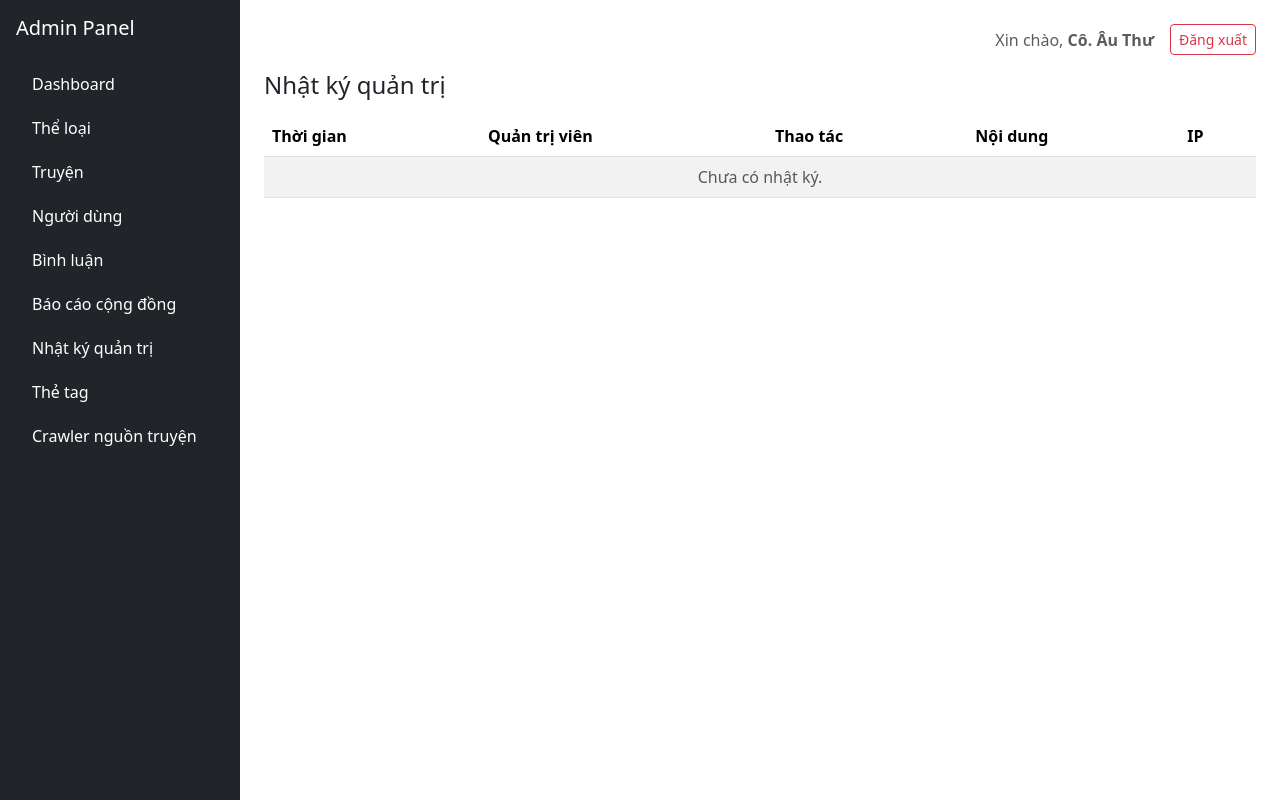
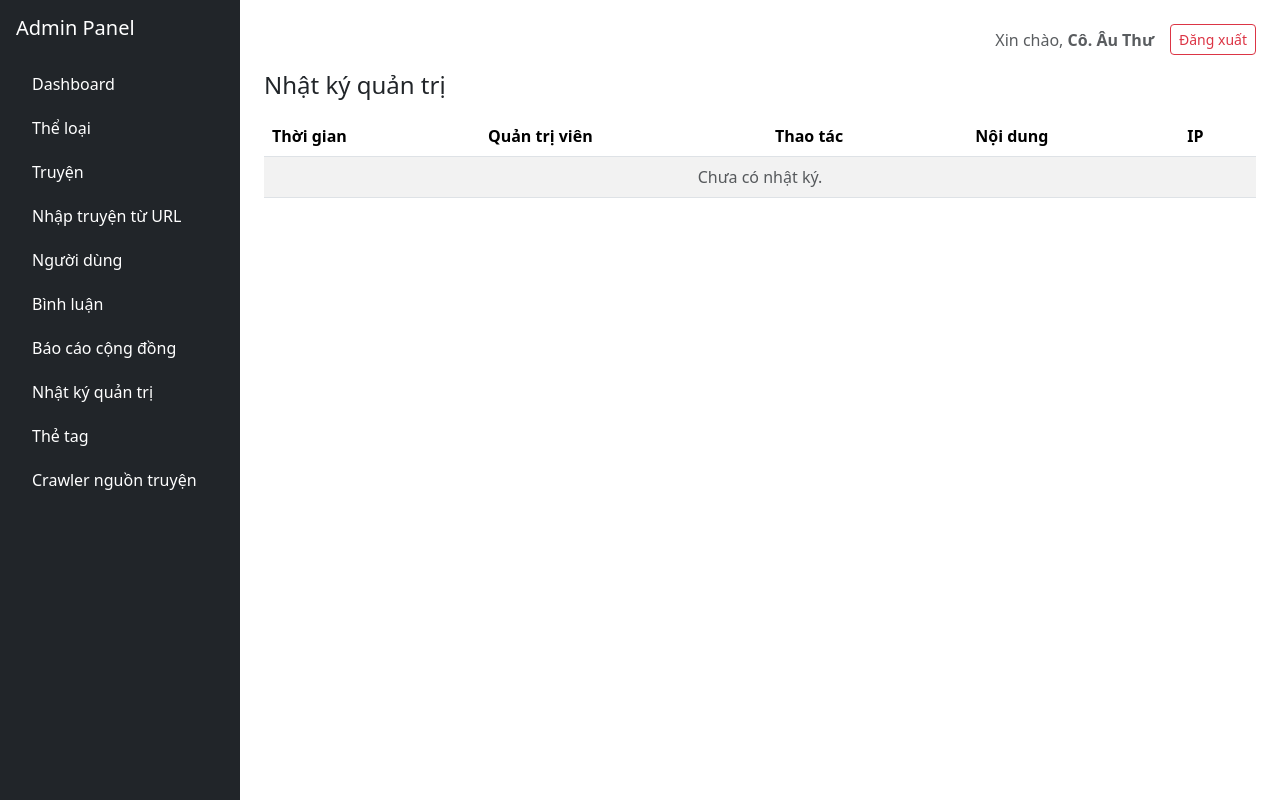
Before and after one commit to Nqn7749/WebTruyenChu, a Laravel app: page /admin/activity-logs in a window 1280 px wide. Run offline with Laravel 12, Linux system fonts and the light colour scheme; a user stored in the database is signed in; data comes from the database, SQL or seed files in the repository; data that the repository does not hold is empty.

Commit message:
Wire URL story import into admin

```diff
--- a/resources/views/layouts/admin.blade.php
+++ b/resources/views/layouts/admin.blade.php
@@ -14,6 +14,7 @@
             <li><a href="{{ route('admin.dashboard') }}" class="nav-link text-white">Dashboard</a></li>
             <li><a href="{{ route('admin.categories.index') }}" class="nav-link text-white">Thể loại</a></li>
             <li><a href="{{ route('admin.stories.index') }}" class="nav-link text-white">Truyện</a></li>
+            <li><a href="{{ route('admin.story-import.index') }}" class="nav-link text-white">Nhập truyện từ URL</a></li>
             <li><a href="{{ route('admin.users.index') }}" class="nav-link text-white">Người dùng</a></li>
             <li><a href="{{ route('admin.comments.index') }}" class="nav-link text-white">Bình luận</a></li>
             <li><a href="{{ route('admin.reports.index') }}" class="nav-link text-white">Báo cáo cộng đồng</a></li>
```
